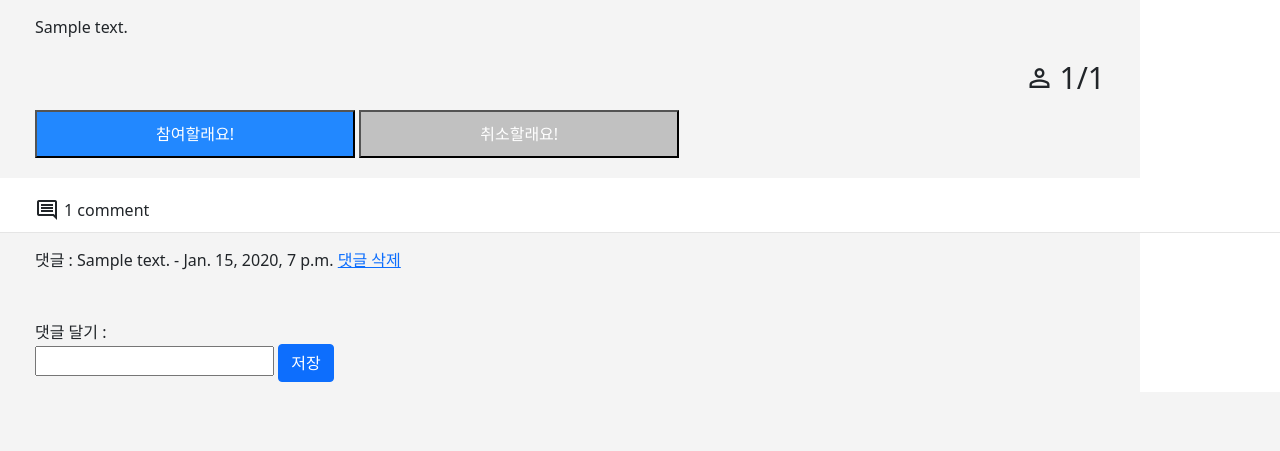
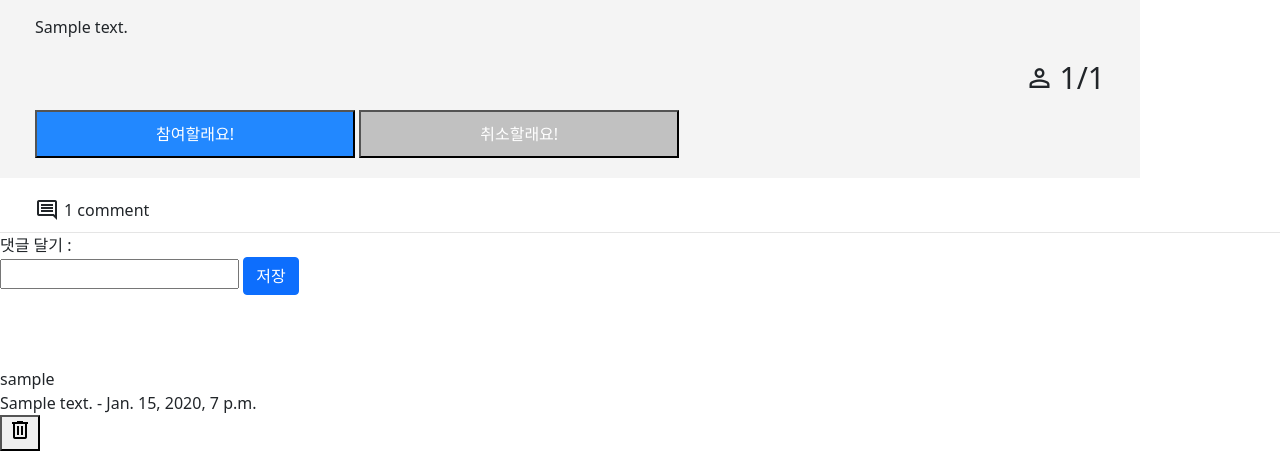
Before and after one commit to greentree3123/09, a Django app: page /posts/1/ in a window 1280 px wide. Shown: the part 521-972 px from the top of the page. Before the commit the page ends 903 px from the top, so only its background shows below. Run offline with Django 4.2, Linux system fonts and the light colour scheme; a user stored in the database is signed in; tables that the repository leaves empty hold one stand-in row (values such as "Sample post"); grey boxes marked "Sample" are stand-in pictures.

Commit message:
[fix] 댓글 삭제 오류 수정

```diff
--- a/database09/posts/templates/myPost.html
+++ b/database09/posts/templates/myPost.html
@@ -56,7 +56,7 @@
                         <h1>{{ post.title }}</h1>
                         {% if user.is_authenticated %}
                             {% if user == post.auth %}
-                                <a href="{% url 'posts:post-update' id=post.id %}">
+                                <a href="{% url 'posts:post-update' article_pk=post.id %}">
                                 <span class="material-symbols-outlined">edit</span>
                                 </a>
                             {% endif %}
@@ -95,22 +95,30 @@
             </div>
             <hr>
             {% block content %}
-            <div class="container">
-                댓글 :
-                {% for comment in comments %}
-                {{comment.body}} -  {{ comment.date|timezone:"Asia/Seoul" }}
-                {% if user.is_authenticated and user == comment.post.auth %}
-                    <a href="{% url 'posts:comment-delete' comment.id %}">댓글 삭제</a>
-                {% endif %}
-                <br>
-                {% endfor %}
-                <br><br>
+            <div class="comment_container">
                 댓글 달기 :
                 <form method="POST">
-                {% csrf_token %}
-                <input name="body" type="text" value="">
-                <input class="btn btn-primary" type="submit" value="저장">
-            </form>
+                    {% csrf_token %}
+                    <input name="body" type="text" value="">
+                    <input class="btn btn-primary" type="submit" value="저장">
+                </form>
+                <br><br>
+                {% for comment in comments %}<br>
+                <div class="comment_div">
+                    {{ post.auth.nickname }}<br>
+                    {{comment.body}} -  {{ comment.date|timezone:"Asia/Seoul" }}
+                    {% if user.is_authenticated and user == comment.post.auth %}
+                        <form method="post" action="{% url 'posts:comment-delete' comment.id %}">
+                            {% csrf_token %}
+                            <button type="submit">
+                                <div class="comment_icon">
+                                    <span class="material-symbols-outlined">delete</span>
+                                </div>
+                            </button>
+                        </form>
+                    {% endif %}
+                </div>
+                {% endfor %}
             </div>
             {% endblock %}
     </body>
```
